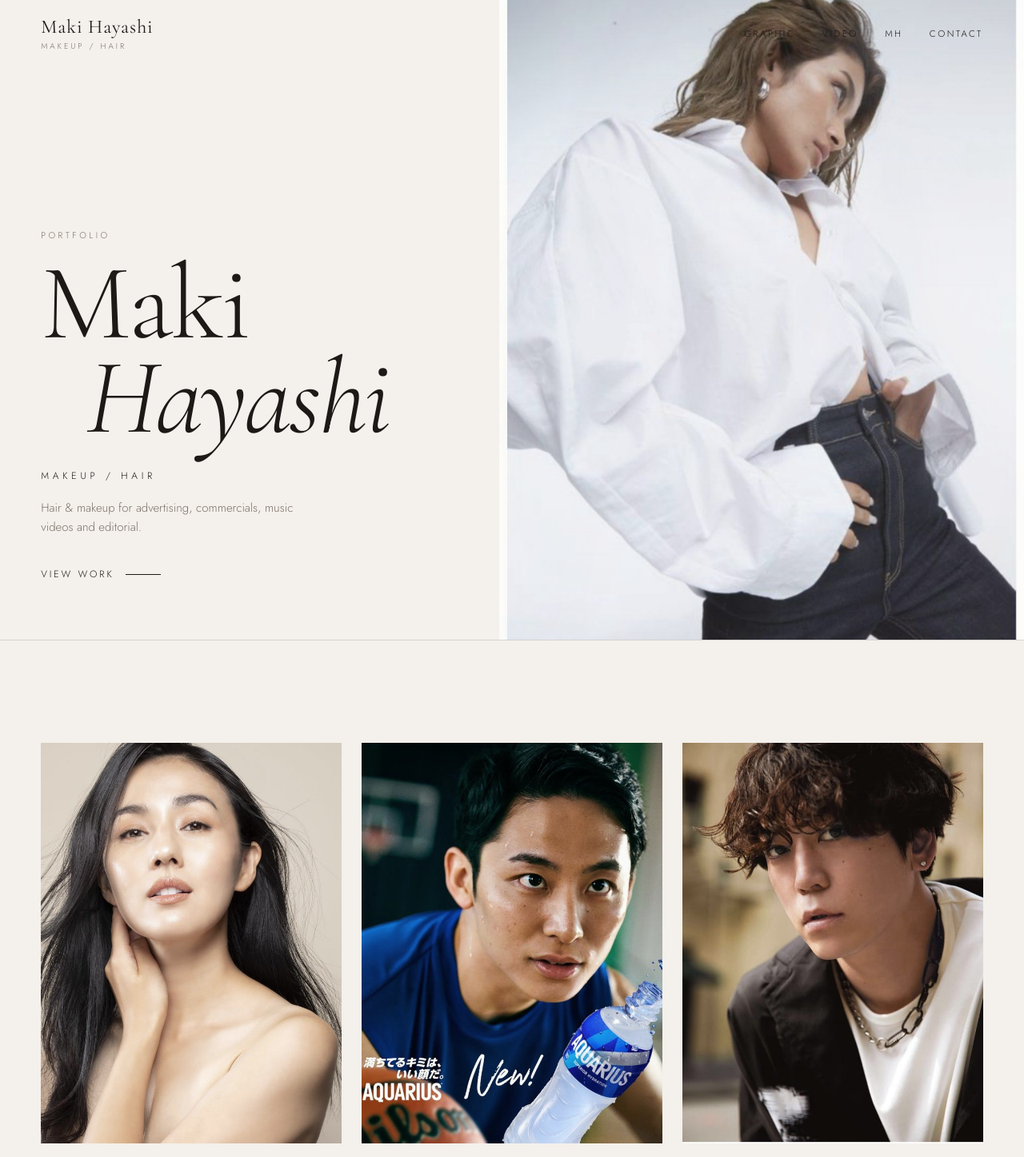
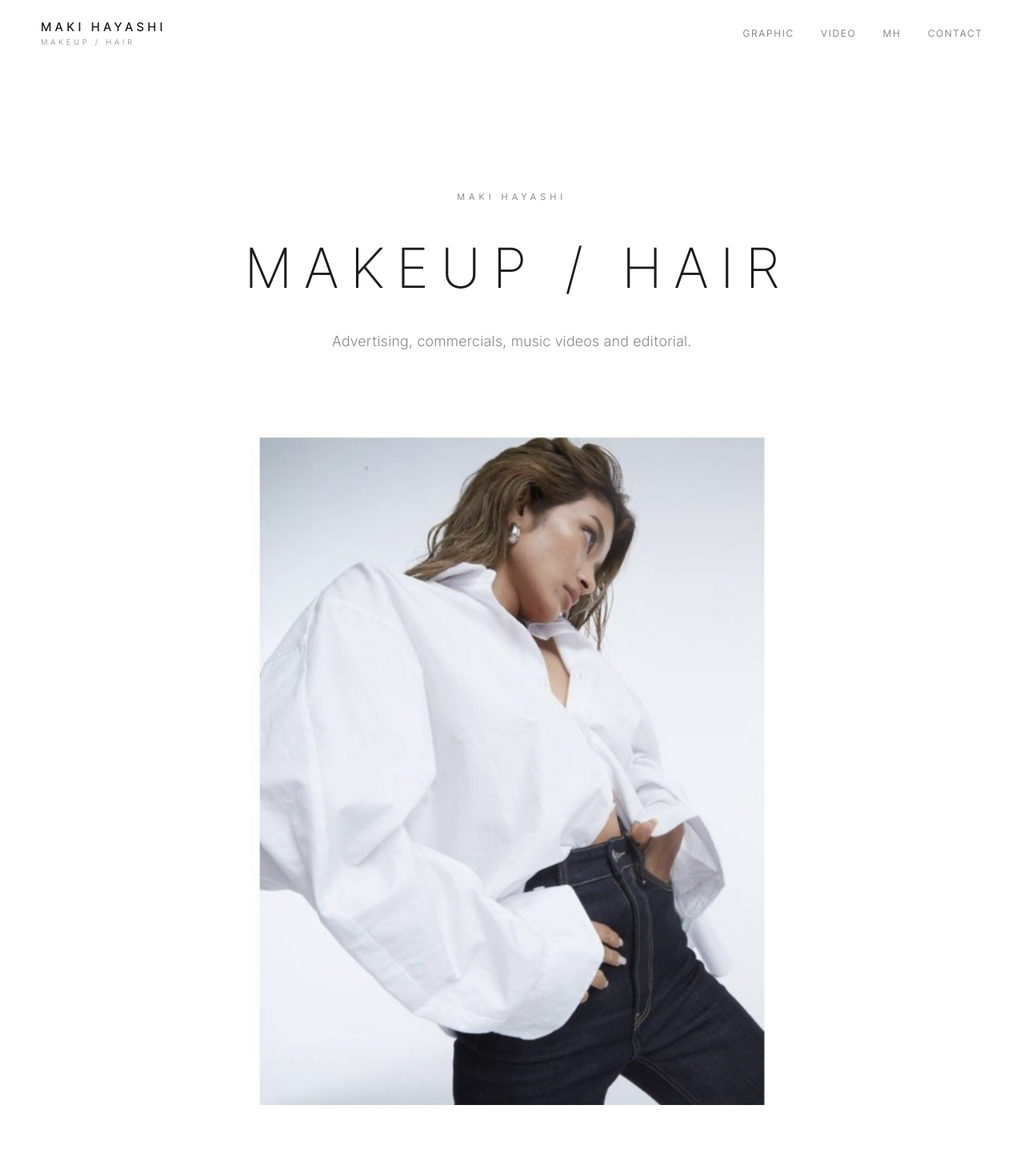
Before and after one commit to SevenBros/makihairmake, a Next.js app: page / in a window 1280 px wide. Shown: the top 1447 px of the page at 80% size. Built offline with nearby package versions, Linux system fonts and the light colour scheme.

Commit message:
Try white / uppercase theme matching makistyling.com
Co-Authored-By: Claude Opus 5.5 <noreply@anthropic.com>
Claude-Session: https://claude.ai/code/session_017f3zMtndSM7mDPoyj6wx3q

```diff
--- a/app/globals.css
+++ b/app/globals.css
@@ -1,12 +1,13 @@
 :root {
-  --bg: #f4f0eb;
-  --paper: #ece6df;
-  --ink: #1c1917;
-  --muted: #7c726a;
-  --line: rgba(28, 25, 23, 0.14);
-  --accent: #a2735f;
-  --serif: "Cormorant Garamond", "Times New Roman", serif;
-  --sans: "Jost", "Helvetica Neue", Arial, sans-serif;
+  /* Gallery white, thin precise sans, monochrome (matches makistyling.com) */
+  --bg: #ffffff;
+  --paper: #f5f5f7;
+  --ink: #1d1d1f;
+  --muted: #86868b;
+  --line: rgba(0, 0, 0, 0.08);
+  --accent: #1d1d1f;
+  --serif: "Inter Tight", -apple-system, BlinkMacSystemFont, "Helvetica Neue", Arial, sans-serif;
+  --sans: "Inter Tight", -apple-system, BlinkMacSystemFont, "Helvetica Neue", Arial, sans-serif;
   --gut: clamp(16px, 4vw, 56px);
   --hdr: 84px;
 }
@@ -74,7 +75,8 @@ main { min-height: 70vh; }
   transition: background 0.4s, height 0.4s, box-shadow 0.4s;
 }
 .hdr.is-scrolled {
-  background: rgba(244, 240, 235, 0.92);
+  background: rgba(255, 255, 255, 0.8);
+  backdrop-filter: saturate(180%) blur(20px);
   backdrop-filter: blur(10px);
   -webkit-backdrop-filter: blur(10px);
   height: 64px;
@@ -496,3 +498,79 @@ main { min-height: 70vh; }
   *, *::before, *::after { animation: none !important; transition: none !important; }
   .rv { opacity: 1; transform: none; }
 }
+
+
+/* ================= White / uppercase theme ================= */
+body { font-weight: 300; letter-spacing: -0.003em; }
+.hdr-name { font-family: var(--sans); font-weight: 500; font-size: 15px; letter-spacing: 0.32em; text-transform: uppercase; }
+.hdr-role { font-size: 9.5px; letter-spacing: 0.42em; margin-top: 6px; }
+.hdr-nav a { font-size: 12px; letter-spacing: 0.18em; font-weight: 400; color: var(--muted); transition: color 0.3s; }
+.hdr-nav a:hover, .hdr-nav a.is-active { color: var(--ink); }
+.hdr-nav a::after { display: none; }
+.hdr.is-scrolled { box-shadow: 0 1px 0 var(--line); }
+@media (max-width: 860px) {
+  .hdr-nav a { font-family: var(--sans); font-weight: 200; font-size: 34px; letter-spacing: 0.12em; text-transform: uppercase; color: var(--ink); }
+  .hdr-nav a.is-active { font-style: normal; color: var(--ink); font-weight: 400; }
+}
+.eyebrow { letter-spacing: 0.4em; font-weight: 400; }
+
+/* Home */
+.whero { text-align: center; padding: calc(var(--hdr) + clamp(72px, 12vw, 170px)) var(--gut) clamp(56px, 7vw, 96px); }
+.whero-kicker { margin: 0 0 34px; font-size: 11px; font-weight: 400; letter-spacing: 0.5em; text-transform: uppercase; color: var(--muted); animation: rise 1.2s cubic-bezier(0.2, 0.7, 0.2, 1) both; }
+.whero-title {
+  margin: 0 -0.22em 0 0;
+  font-weight: 200;
+  font-size: clamp(30px, 5.4vw, 84px);
+  line-height: 1.35;
+  letter-spacing: 0.22em;
+  text-transform: uppercase;
+  text-wrap: balance;
+  animation: rise 1.2s 0.1s cubic-bezier(0.2, 0.7, 0.2, 1) both;
+}
+.whero-lede { margin: 28px auto 0; max-width: 560px; font-size: clamp(16px, 1.4vw, 19px); line-height: 1.8; letter-spacing: 0.04em; color: var(--muted); animation: rise 1.2s 0.2s cubic-bezier(0.2, 0.7, 0.2, 1) both; }
+
+.wfeature { position: relative; overflow: hidden; background: var(--paper); width: min(680px, calc(100% - 2 * var(--gut))); max-width: 100%; aspect-ratio: 4 / 5; margin: 0 auto clamp(96px, 13vw, 200px); }
+.wfeature .hero-slides img { transform: none; transition: opacity 1.4s ease; }
+.wfeature .hero-slides img.on { transform: none; }
+
+.index { border-top: 0; padding-top: 0; max-width: 1440px; margin: 0 auto; gap: clamp(12px, 2vw, 32px); }
+.index-img { aspect-ratio: 4 / 5; }
+.index-img img { filter: none; transition: transform 1.4s cubic-bezier(0.2, 0.7, 0.2, 1); }
+.index-card:hover .index-img img { transform: scale(1.04); }
+.index-row { justify-content: center; border-bottom: 0; padding: 22px 0 0; }
+.index-label { font-family: var(--sans); font-weight: 300; font-size: 13px; letter-spacing: 0.42em; text-transform: uppercase; margin-right: -0.42em; }
+
+/* Page heads */
+.wrap { max-width: 1440px; margin: 0 auto; }
+.phead { flex-direction: column; align-items: center; justify-content: center; text-align: center; border-bottom: 0; gap: 14px; margin-bottom: clamp(40px, 6vw, 80px); padding-bottom: 0; }
+.phead-title { font-weight: 200; font-size: clamp(28px, 4.4vw, 64px); line-height: 1.3; letter-spacing: 0.22em; text-transform: uppercase; margin-right: -0.22em; }
+.phead-meta { letter-spacing: 0.4em; font-weight: 400; }
+.phead-count { display: none; }
+
+/* Galleries */
+.masonry { column-gap: clamp(12px, 2vw, 32px); }
+.tile { margin-bottom: clamp(12px, 2vw, 32px); }
+.masonry:hover .tile img, .masonry .tile:hover img { opacity: 1; }
+.tile:hover img { transform: scale(1.03); }
+.vgrid { gap: clamp(36px, 4vw, 56px) clamp(12px, 2vw, 32px); }
+.vthumb { background: var(--paper); }
+.vtitle { font-size: 13px; letter-spacing: 0.02em; color: var(--muted); }
+.vcard:hover .vtitle { color: var(--ink); }
+
+.lb { background: rgba(255, 255, 255, 0.97); }
+.lb-btn, .lb-close, .lb-count { color: var(--ink); }
+.lb-video { background: rgba(255, 255, 255, 0.98); }
+.lb-caption { color: var(--muted); }
+
+/* Contact */
+.wcontact { text-align: center; display: flex; flex-direction: column; align-items: center; padding-top: calc(var(--hdr) + clamp(72px, 12vw, 170px)); }
+.wcontact .eyebrow { margin-bottom: 0; }
+.wcontact-lede { max-width: 460px; color: var(--muted); font-size: clamp(16px, 1.4vw, 19px); margin: 26px 0 44px; }
+.wcontact-lines { display: flex; flex-direction: column; align-items: center; gap: 22px; }
+.wcontact-lines a { font-size: clamp(18px, 2vw, 26px); font-weight: 300; letter-spacing: 0.06em; border-bottom: 1px solid var(--ink); padding-bottom: 6px; word-break: break-all; transition: opacity 0.3s; }
+.wcontact-lines a:hover { opacity: 0.55; }
+.wcontact-img { width: min(680px, 100%); margin-top: clamp(72px, 10vw, 140px); aspect-ratio: 4 / 5; overflow: hidden; background: var(--paper); max-width: 100%; }
+.wcontact-img img { width: 100%; height: 100%; object-fit: cover; }
+
+.ftr { justify-content: center; flex-direction: column; gap: 10px; text-align: center; padding: 48px var(--gut) 56px; }
+.ftr-mail:hover { color: var(--muted); }
--- a/app/layout.tsx
+++ b/app/layout.tsx
@@ -18,7 +18,7 @@ export const metadata: Metadata = {
   },
 };
 
-export const viewport: Viewport = { themeColor: "#f4f0eb" };
+export const viewport: Viewport = { themeColor: "#ffffff" };
 
 export default function RootLayout({ children }: Readonly<{ children: React.ReactNode }>) {
   return (
@@ -27,7 +27,7 @@ export default function RootLayout({ children }: Readonly<{ children: React.Reac
         <link rel="preconnect" href="https://fonts.googleapis.com" />
         <link rel="preconnect" href="https://fonts.gstatic.com" crossOrigin="anonymous" />
         <link
-          href="https://fonts.googleapis.com/css2?family=Cormorant+Garamond:ital,wght@0,300;0,400;1,300;1,400&family=Jost:wght@300;400;500&display=swap"
+          href="https://fonts.googleapis.com/css2?family=Inter+Tight:wght@200;300;400;500&display=swap"
           rel="stylesheet"
         />
       </head>
--- a/app/page.tsx
+++ b/app/page.tsx
@@ -2,38 +2,28 @@ import Link from "next/link";
 import HeroSlides from "@/components/HeroSlides";
 import Reveal from "@/components/Reveal";
 import { photos } from "@/data/photos";
-import { videos } from "@/data/videos";
 
 const g = (n: number) => `/photos/graphic/graphic-${String(n).padStart(3, "0")}.jpg`;
 const heroImages = [g(30), g(2), g(6), g(33), g(14), g(3)];
 
 const sections = [
-  { href: "/graphic", no: "01", label: "Graphic", count: photos.graphic.length, cover: photos.graphic[29].thumb },
-  { href: "/video", no: "02", label: "Video", count: videos.length, cover: photos.mh[11].thumb },
-  { href: "/mh", no: "03", label: "MH", count: photos.mh.length, cover: photos.mh[5].thumb },
+  { href: "/graphic", label: "Graphic", cover: photos.graphic[29].thumb },
+  { href: "/video", label: "Video", cover: photos.mh[11].thumb },
+  { href: "/mh", label: "MH", cover: photos.mh[5].thumb },
 ];
 
 export default function Home() {
   return (
     <>
-      <section className="hero">
-        <div className="hero-text">
-          <p className="eyebrow">Portfolio</p>
-          <h1 className="hero-name">
-            Maki
-            <br />
-            <em>Hayashi</em>
-          </h1>
-          <p className="hero-role">Makeup&nbsp;/&nbsp;Hair</p>
-          <p className="hero-lede">
-            Hair &amp; makeup for advertising, commercials, music videos and editorial.
-          </p>
-          <Link href="/graphic" className="link-arrow">View work</Link>
-        </div>
-        <div className="hero-visual">
-          <HeroSlides images={heroImages} />
-        </div>
+      <section className="whero">
+        <p className="whero-kicker">Maki Hayashi</p>
+        <h1 className="whero-title">Makeup / Hair</h1>
+        <p className="whero-lede">Advertising, commercials, music videos and editorial.</p>
       </section>
+
+      <div className="wfeature">
+        <HeroSlides images={heroImages} />
+      </div>
 
       <Reveal />
       <section className="index">
@@ -43,9 +33,7 @@ export default function Home() {
               <img src={s.cover} alt="" loading="lazy" />
             </span>
             <span className="index-row">
-              <span className="index-no">{s.no}</span>
               <span className="index-label">{s.label}</span>
-              <span className="index-count">{s.count}</span>
             </span>
           </Link>
         ))}
--- a/data/site.ts
+++ b/data/site.ts
@@ -2,6 +2,7 @@ export const site = {
   name: "Maki Hayashi",
   role: "Makeup / Hair",
   email: "maki@seven-bros.com",
+  phone: "213-804-8899",
   url: "https://makihairmake.com",
 };
 
```
Also changed, not shown: app/contact/page.tsx (+8 -13 lines).
